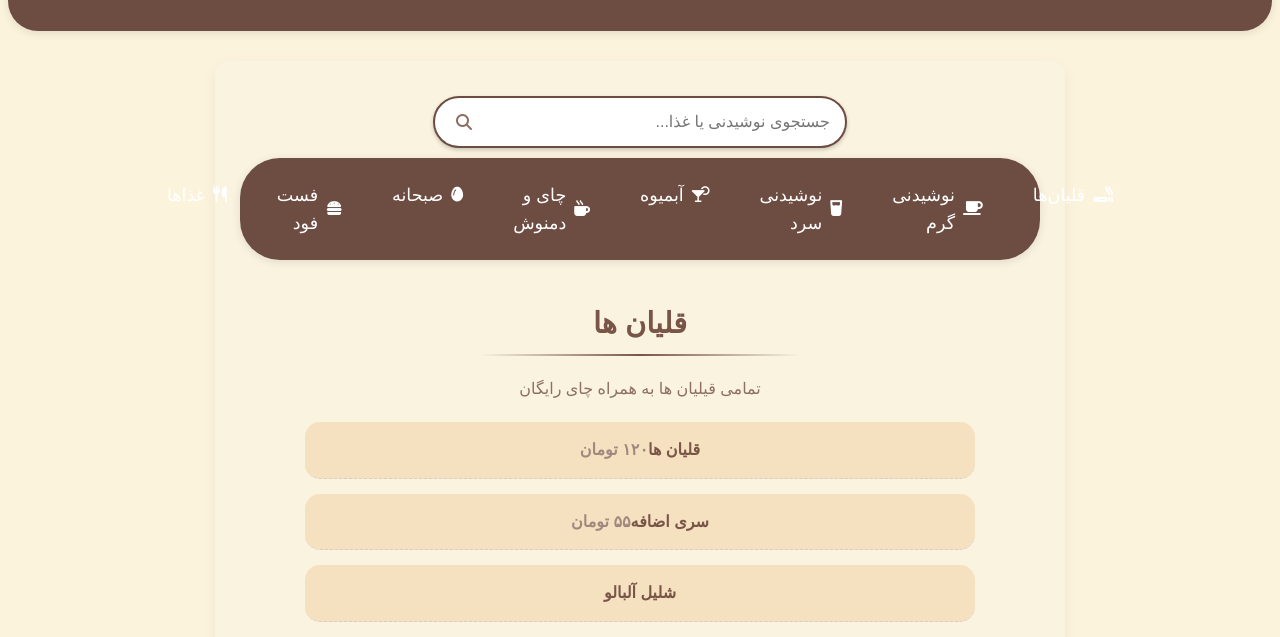
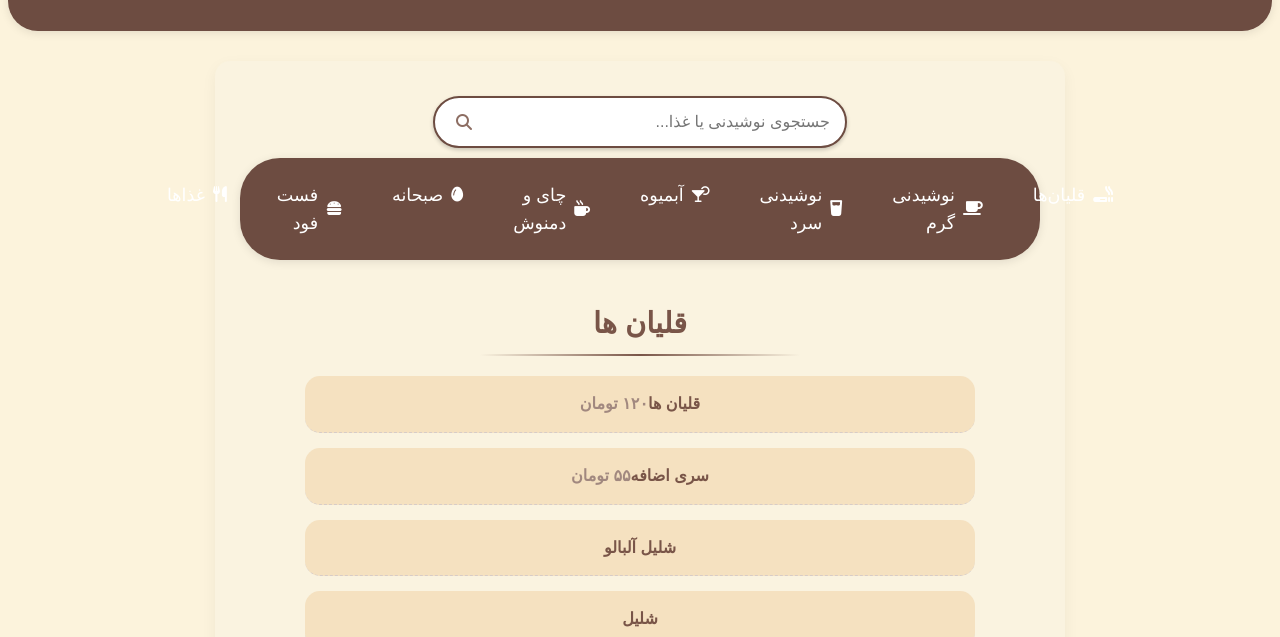
Before and after one commit to HeisArshia/AtoorMenu, a plain HTML site: page index.html in a window 1280 px wide. Shown: the part 111-748 px from the top of the page. Drawn offline with Linux system fonts and the light colour scheme.

Commit message:
Update index.html
changging the free tea

```diff
--- a/index.html
+++ b/index.html
@@ -72,7 +72,6 @@
 
       <div id="hookah" class="category">
         <h2 class="category-title">قلیان ها</h2>
-        <p class="category-description">تمامی قیلیان ها به همراه چای رایگان</p>
         <div class="text-item">
           <span class="item-name"> قلیان ها</span>
           <span class="item-price">۱۲۰ تومان</span>
```
